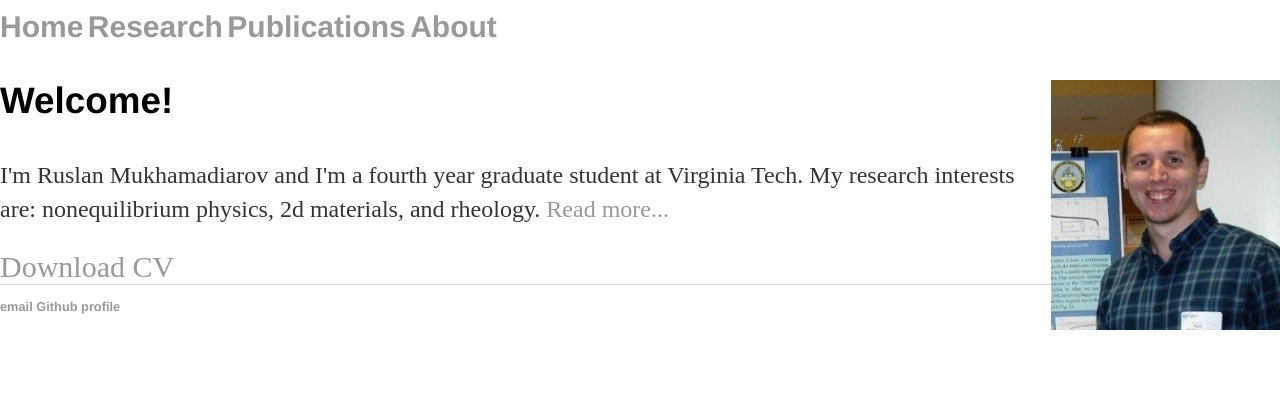
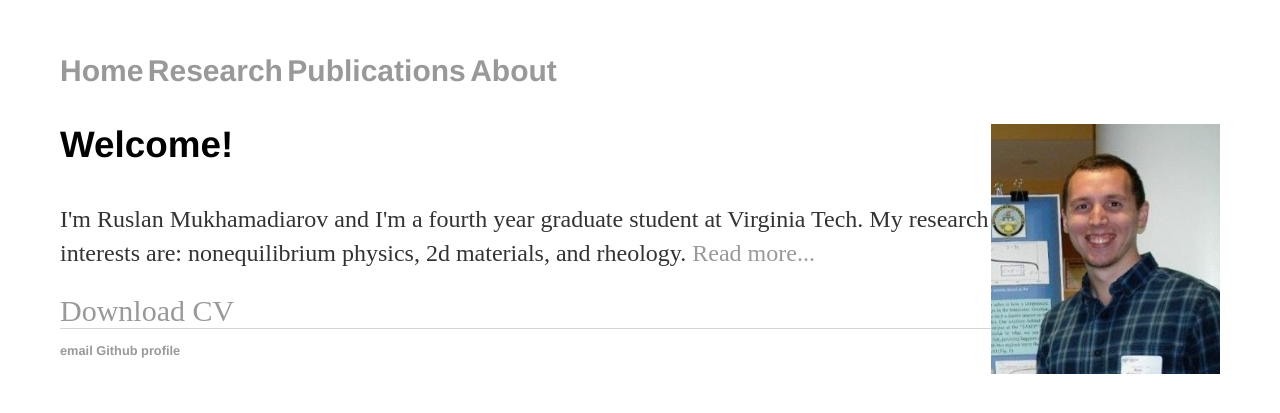
Before and after one commit to RusFortunat/mukhamadiarov, a Jekyll site: the page built from index.html, in a window 1280 px wide. Shown: the top 413 px of the page. Built offline with Jekyll 4.4.1, drawn with Linux system fonts in a browser that asks for light colours.

Commit message:
Update main.css

```diff
--- a/css/main.css
+++ b/css/main.css
@@ -1,4 +1,4 @@
-body { margin: 0; }
+body { margin: 60px; }
 
 a { text-decoration: none; color: #999; }
 a:hover { text-decoration: underline; }
```
